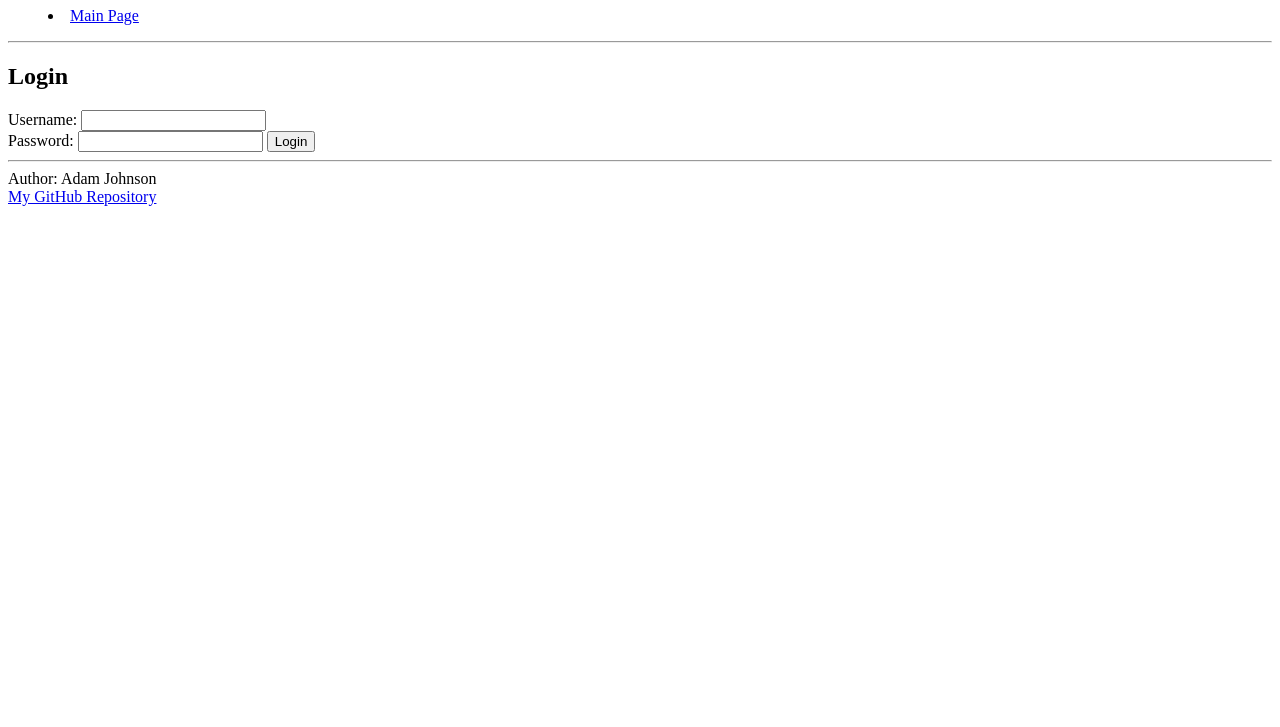
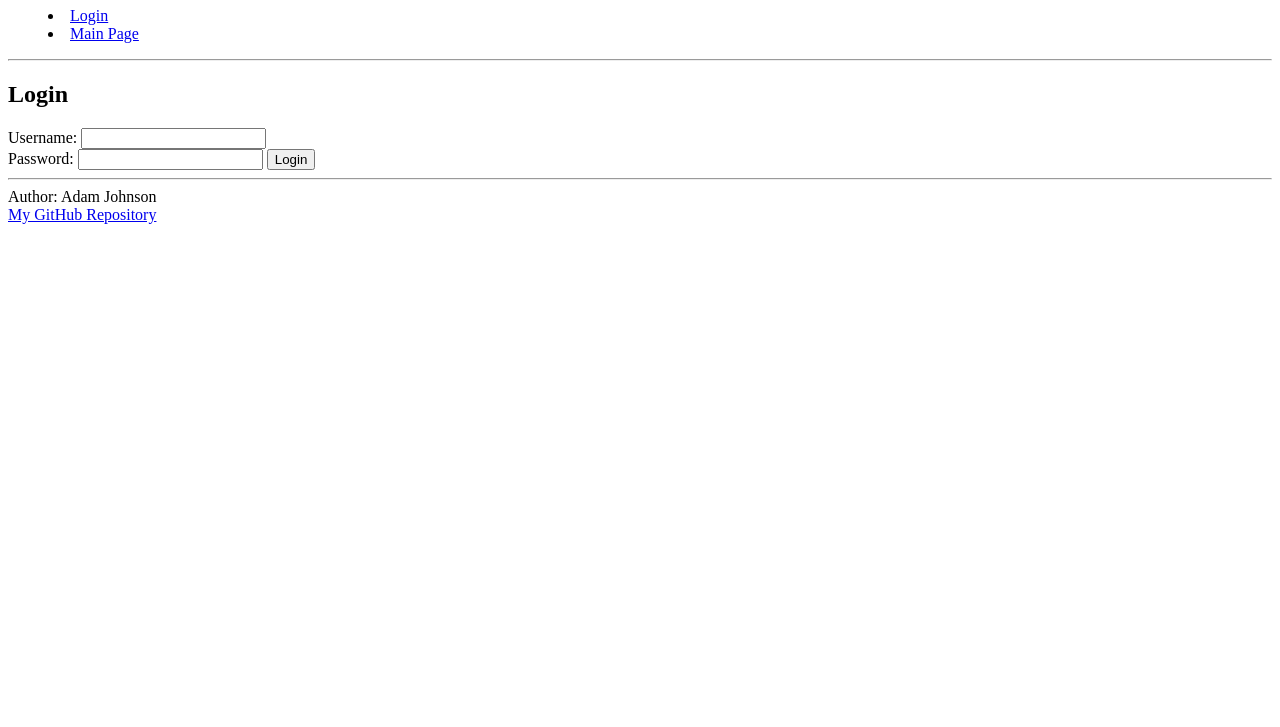
Before and after one commit to stamphen/startup, a plain HTML site: page index.html in a window 1280 px wide. Shown: the part 73-800 px from the top of the page. Drawn offline with Linux system fonts and the light colour scheme.

Commit message:
added 'login' to the nav section in both html files

```diff
--- a/index.html
+++ b/index.html
@@ -15,6 +15,7 @@
             <h1>The Family Journal</h1>
             <nav>
                 <menu>
+                    <li><a href="index.html">Login</a></li>
                     <li><a href="main.html">Main Page</a></li>
                 </menu>
             </nav>
```
Also changed, not shown: main.html (+1 -0 lines).
